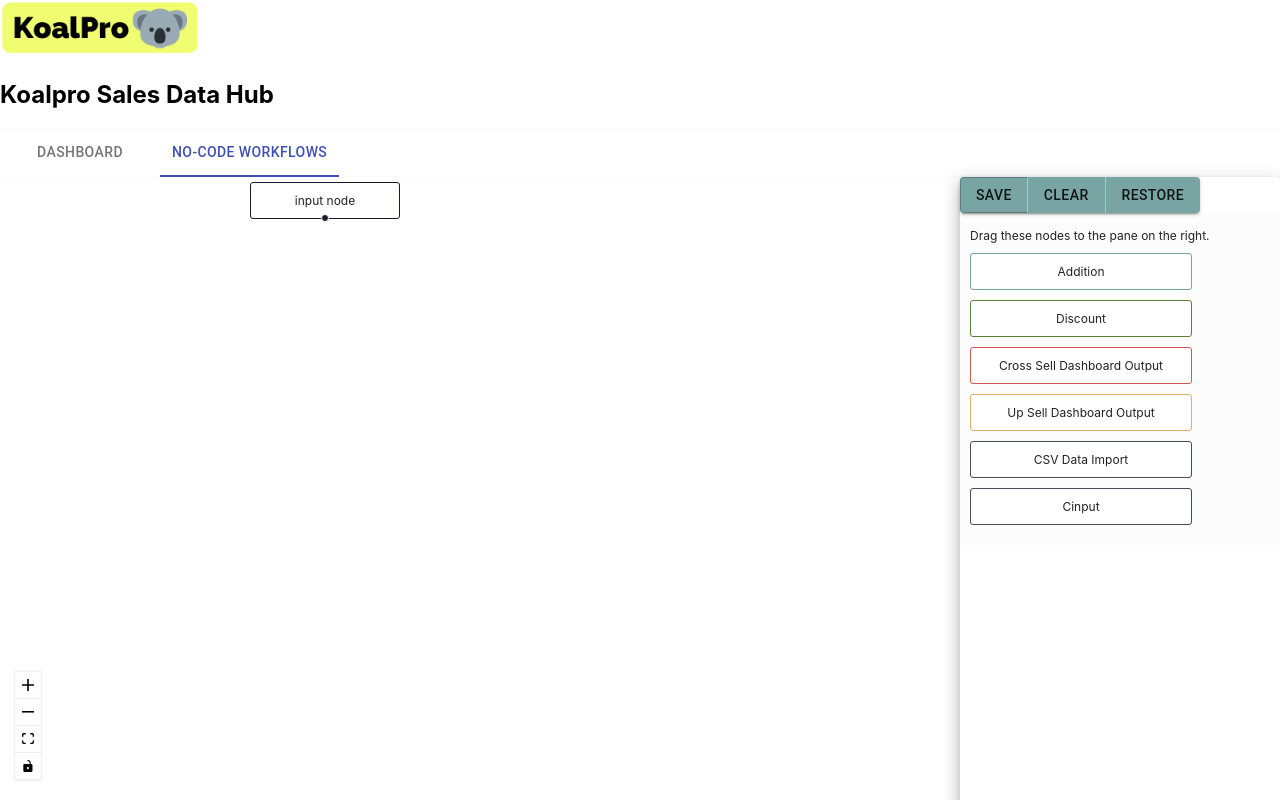
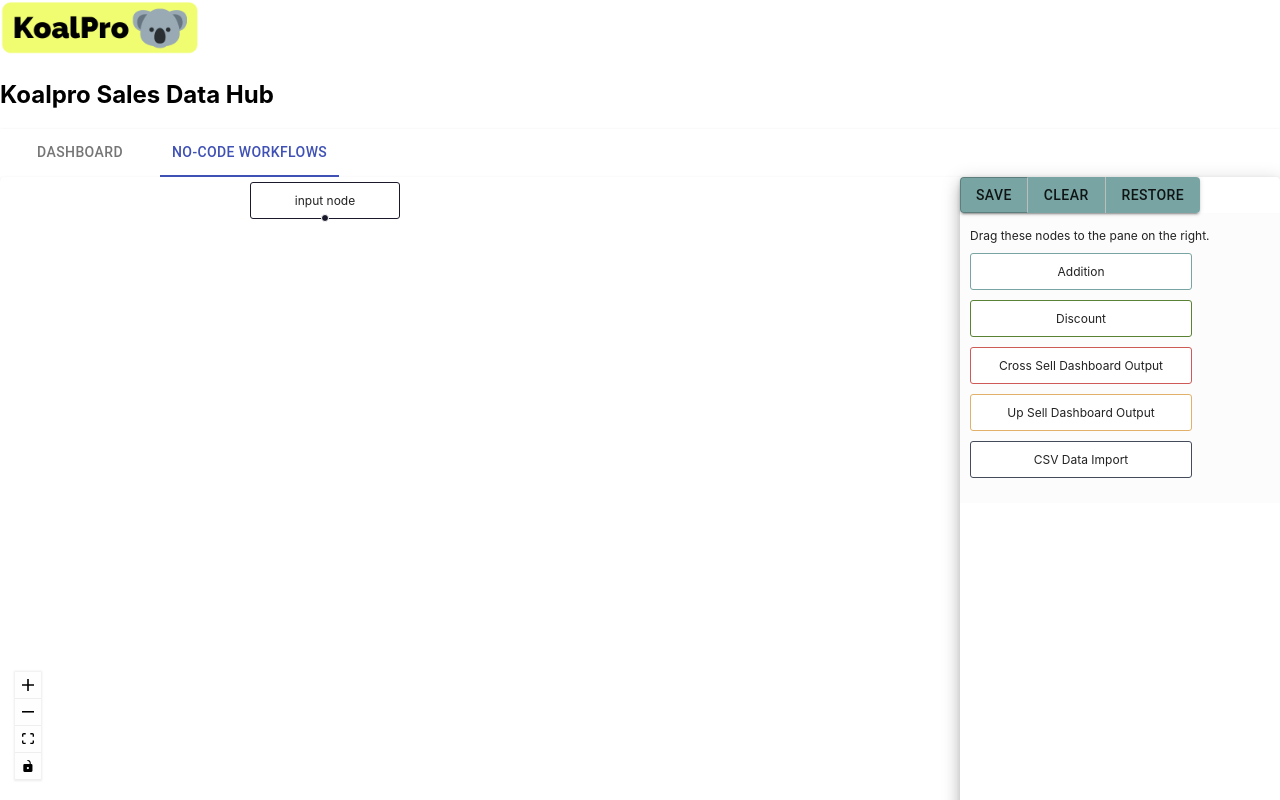
Before and after one commit to gmaruzhenko/koalpro, a React (Create React App) app in the folder frontend/: page / in a window 1280 px wide. Both pictures are taken after a click on the tab "NO-CODE WORKFLOWS". Shown: the top 800 px of the page. Built offline with nearby package versions, Linux system fonts and the light colour scheme; no server answers.

Commit message:
cleaned up spare node

```diff
--- a/frontend/src/components/Sidebar.js
+++ b/frontend/src/components/Sidebar.js
@@ -1,6 +1,6 @@
 import React, {useEffect, useState} from 'react';
 import Paper from "@material-ui/core/Paper";
-import ReactFlow, { useReactFlow, useStoreApi } from 'react-flow-renderer';
+import ReactFlow, { useStoreApi } from 'react-flow-renderer';
 import '../css/dnd.css';
 import '../css/custom_nodes.css'
 
@@ -11,12 +11,9 @@ export default () => {
         event.dataTransfer.setData('application/reactflow', nodeType);
         event.dataTransfer.effectAllowed = 'move';
     };
-    const reactFlowInstance = useReactFlow();
     const store = useStoreApi();
-
     const { nodeInternals } = store.getState();
     const nodes = Array.from(nodeInternals).map(([, node]) => node);
-    console.log(nodes)
     useEffect(() => {
             let upsellcount = 0;
             let crosssellcount = 0;
@@ -59,9 +56,6 @@ export default () => {
                  draggable>
                 CSV Data Import
             </div>
-            <div className="csv-data-import-node" onDragStart={(event) => onDragStart(event, 'input')} draggable>
-                Cinput
-            </div>
         </aside>
     );
 };
```
